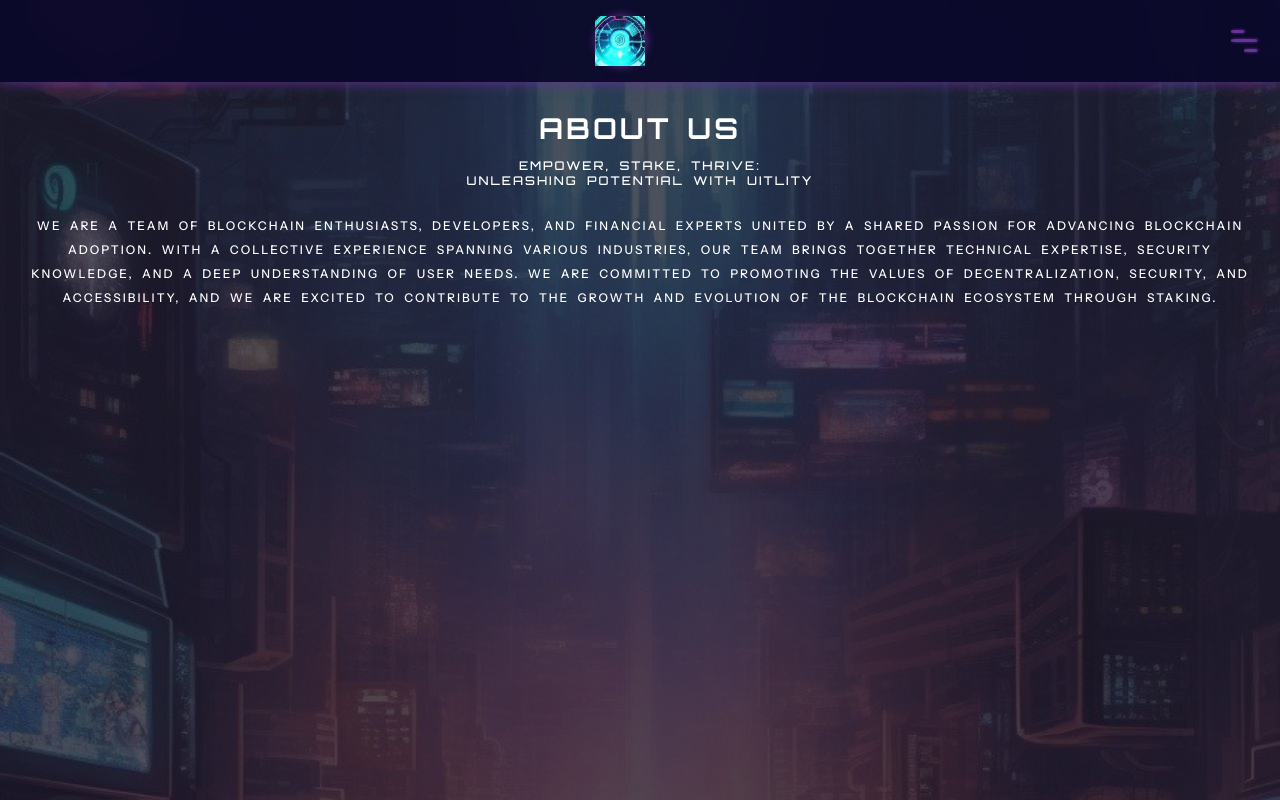
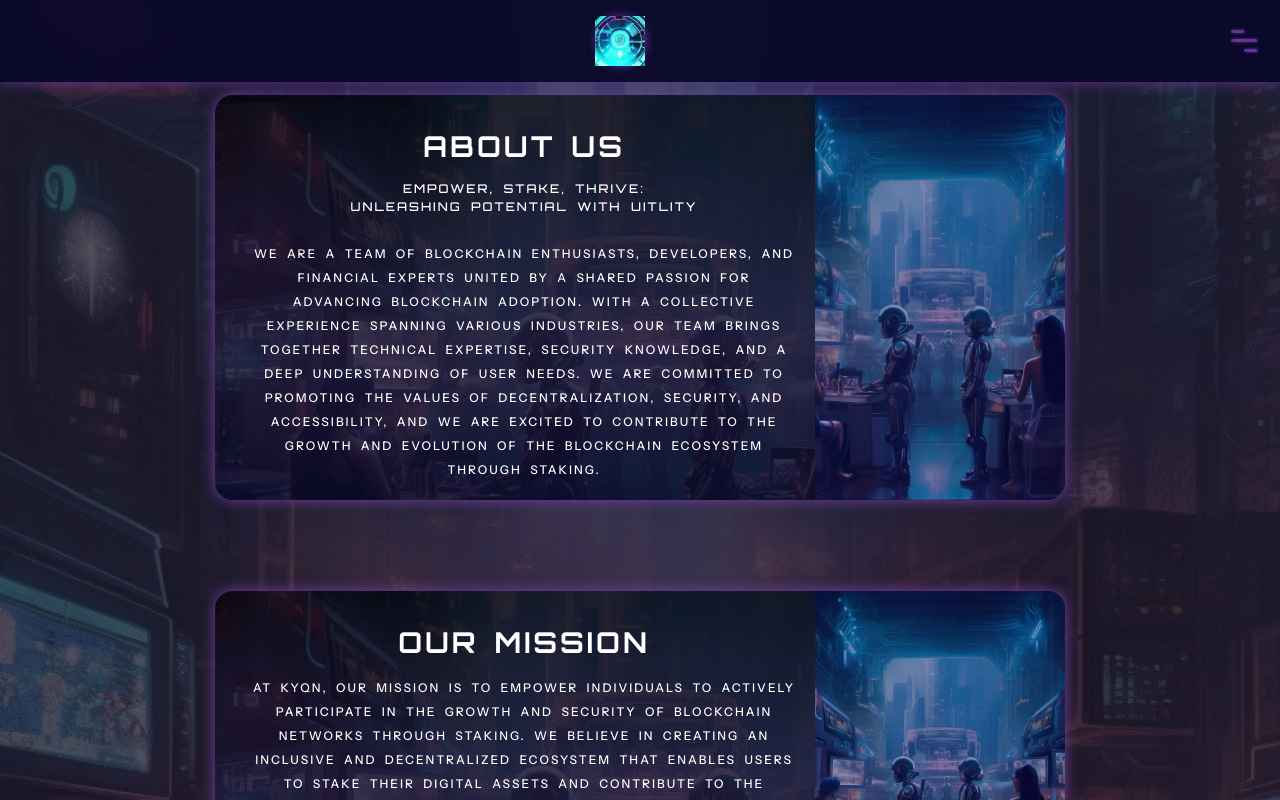
Before and after one commit to vrrayz/kyqn, a Next.js app: page /about in a window 1280 px wide. Built offline with nearby package versions, Linux system fonts and the light colour scheme.

Commit message:
responsive about

```diff
--- a/pages/about.tsx
+++ b/pages/about.tsx
@@ -3,6 +3,8 @@
 import styles from "../styles/Home.module.css";
 import { LogoWrapper, Navbar } from "../components/Navbar";
 import { Slogan } from ".";
+import { styled } from "styled-components";
+import { TokenomicsBox } from "./tokenomics";
 
 const About = () => {
   return (
@@ -13,63 +15,138 @@
       </Head>
 
       <Navbar />
-      <section className={styles.mainBody} style={{gridTemplateRows: '100vh 100vh 100vh'}}>
-        <section className={styles.aboutSection}>
-          <h1 className={styles.sectionHeader} data-aos={"fade-up"}>
+      <section
+        className={styles.mainBody}
+        style={{ gridTemplateRows: "1fr 1fr 1fr" }}
+      >
+        <AboutSection style={{ marginTop: "95px" }}>
+          <AboutBox>
+            <AboutDetail>
+              <h1 className={styles.sectionHeader} >
                 About Us
               </h1>
               <Slogan
-            style={{ marginBottom: "26px" }}
-            data-aos={"fade-up"}
-            data-aos-delay={"80"}
-          >
+                style={{ marginBottom: "26px" }}>
                 Empower, Stake, Thrive: <br />
                 Unleashing potential with uitlity
               </Slogan>
               <Slogan
-            className={styles.textSmall + " " + styles.sectionText}
-            data-aos={"fade-up"}
-            data-aos-delay={"100"}
-          >
-            We are a team of blockchain enthusiasts, developers, and financial
-            experts united by a shared passion for advancing blockchain
-            adoption. With a collective experience spanning various industries,
-            our team brings together technical expertise, security knowledge,
-            and a deep understanding of user needs. We are committed to
-            promoting the values of decentralization, security, and
-            accessibility, and we are excited to contribute to the growth and
-            evolution of the blockchain ecosystem through staking.
+                className={styles.textSmall + " " + styles.sectionText}>
+                We are a team of blockchain enthusiasts, developers, and
+                financial experts united by a shared passion for advancing
+                blockchain adoption. With a collective experience spanning
+                various industries, our team brings together technical
+                expertise, security knowledge, and a deep understanding of user
+                needs. We are committed to promoting the values of
+                decentralization, security, and accessibility, and we are
+                excited to contribute to the growth and evolution of the
+                blockchain ecosystem through staking.
               </Slogan>
-        </section>
-        <section className={styles.aboutSection}>
+            </AboutDetail>
+            <AboutBg>
+              <BgOverlay></BgOverlay>
+            </AboutBg>
+          </AboutBox>
+        </AboutSection>
+        <AboutSection>
+          <AboutBox>
+            <AboutDetail>
               <h1 className={styles.sectionHeader}>Our Mission</h1>
               <Slogan className={styles.textSmall + " " + styles.sectionText}>
                 At KYQN, our mission is to empower individuals to actively
                 participate in the growth and security of blockchain networks
                 through staking. We believe in creating an inclusive and
-            decentralized ecosystem that enables users to stake their digital
-            assets and contribute to the validation and consensus mechanisms of
-            various blockchain platforms. Our aim is to simplify the staking
-            process, making it accessible to both newcomers and experienced
-            crypto enthusiasts.
+                decentralized ecosystem that enables users to stake their
+                digital assets and contribute to the validation and consensus
+                mechanisms of various blockchain platforms. Our aim is to
+                simplify the staking process, making it accessible to both
+                newcomers and experienced crypto enthusiasts.
               </Slogan>
-        </section>
-        <section className={styles.aboutSection}>
+            </AboutDetail>
+            <AboutBg>
+              <BgOverlay></BgOverlay>
+            </AboutBg>
+          </AboutBox>
+        </AboutSection>
+        <AboutSection>
+          <AboutBox>
+            <AboutDetail>
               <h1 className={styles.sectionHeader}>Our Vision</h1>
               <Slogan className={styles.textSmall + " " + styles.sectionText}>
-            Our vision is to become the go-to platform for staking solutions,
-            driving the widespread adoption of blockchain technology. We
-            envision a future where staking is not only a means of earning
-            rewards but also a fundamental way for individuals to engage with
-            and support the blockchain projects they believe in. By offering a
-            user-friendly and secure staking platform, we strive to build a
-            bridge between traditional financial systems and the innovative
-            world of decentralized networks.
+                Our vision is to become the go-to platform for staking
+                solutions, driving the widespread adoption of blockchain
+                technology. We envision a future where staking is not only a
+                means of earning rewards but also a fundamental way for
+                individuals to engage with and support the blockchain projects
+                they believe in. By offering a user-friendly and secure staking
+                platform, we strive to build a bridge between traditional
+                financial systems and the innovative world of decentralized
+                networks.
               </Slogan>
-        </section>
+            </AboutDetail>
+            <AboutBg>
+              <BgOverlay></BgOverlay>
+            </AboutBg>
+          </AboutBox>
+        </AboutSection>
       </section>
     </div>
   );
 };
 
+const BgOverlay = styled.div`
+  width: 100%;
+  height: 100%;
+  background-color: rgba(0, 0, 90, 0.43);
+  border-top-right-radius: 18px;
+  border-bottom-right-radius: 18px;
+`;
+const AboutDetail = styled.div`
+  @media (min-width: 760px) {
+    padding: 18px;
+  }
+`;
+const AboutBg = styled.div``;
+
+const AboutBox = styled(TokenomicsBox)`
+  width: 320px;
+  background: linear-gradient(
+    180deg,
+    rgba(7, 0, 13, 0.85) 1%,
+    rgba(29, 19, 52, 0.85) 60%,
+    rgba(10, 8, 42, 0.85) 96%
+  ) !important;
+  margin: 0px;
+  ${AboutBg} {
+    display: none;
+    background: url(/assets/bg_3.jpg);
+    background-size: cover;
+    background-position: center;
+    border-top-right-radius: 18px;
+    border-bottom-right-radius: 18px;
+  }
+  @media (min-width: 760px) {
+    display: grid;
+    grid-template-columns: 1fr 250px;
+    width: 720px;
+    padding-right: 0px;
+    padding-top: 0px;
+    padding-bottom: 0px;
+    ${AboutBg} {
+      display: block;
+    }
+  }
+  @media (min-width: 998px) {
+    width: 850px;
+  }
+`;
+
+const AboutSection = styled.div`
+  margin: auto;
+  background: url(/assets/bg_3.jpg);
+  border-radius: 18px;
+  background-position: center;
+  background-size: cover;
+`;
+
 export default About;
--- a/styles/Home.module.css
+++ b/styles/Home.module.css
@@ -65,12 +65,6 @@
   display: grid;
   grid-template-rows: 100vh 350px;
 }
-.aboutSection{
-  padding: 18px;
-  /* padding-bottom: 16px; */
-  margin: auto;
-  margin-top: 80px;
-}
 .sectionHeader{
   text-align: center;
     color: #fff;
```
Also changed, not shown: public/assets/bg_3.jpg (added). Lines whose indentation alone changed are shown as unchanged.
